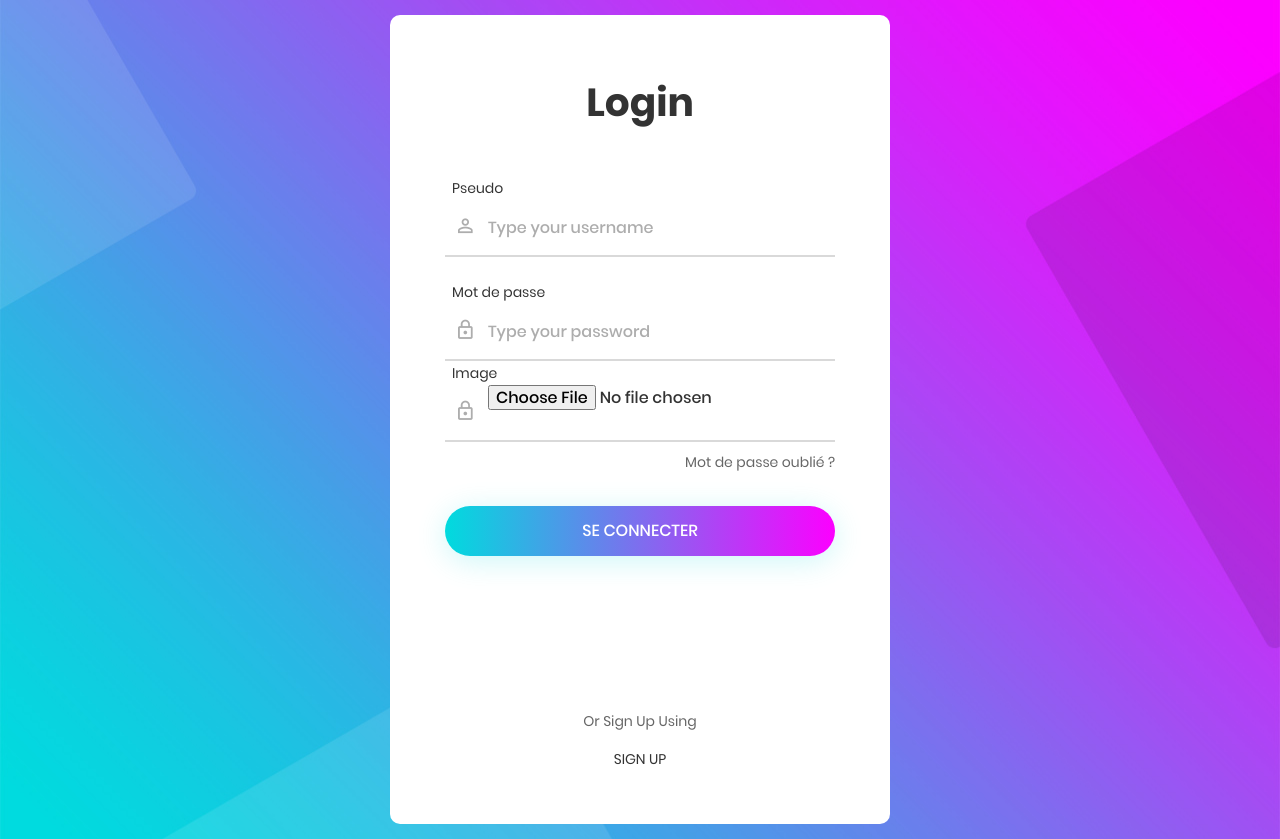
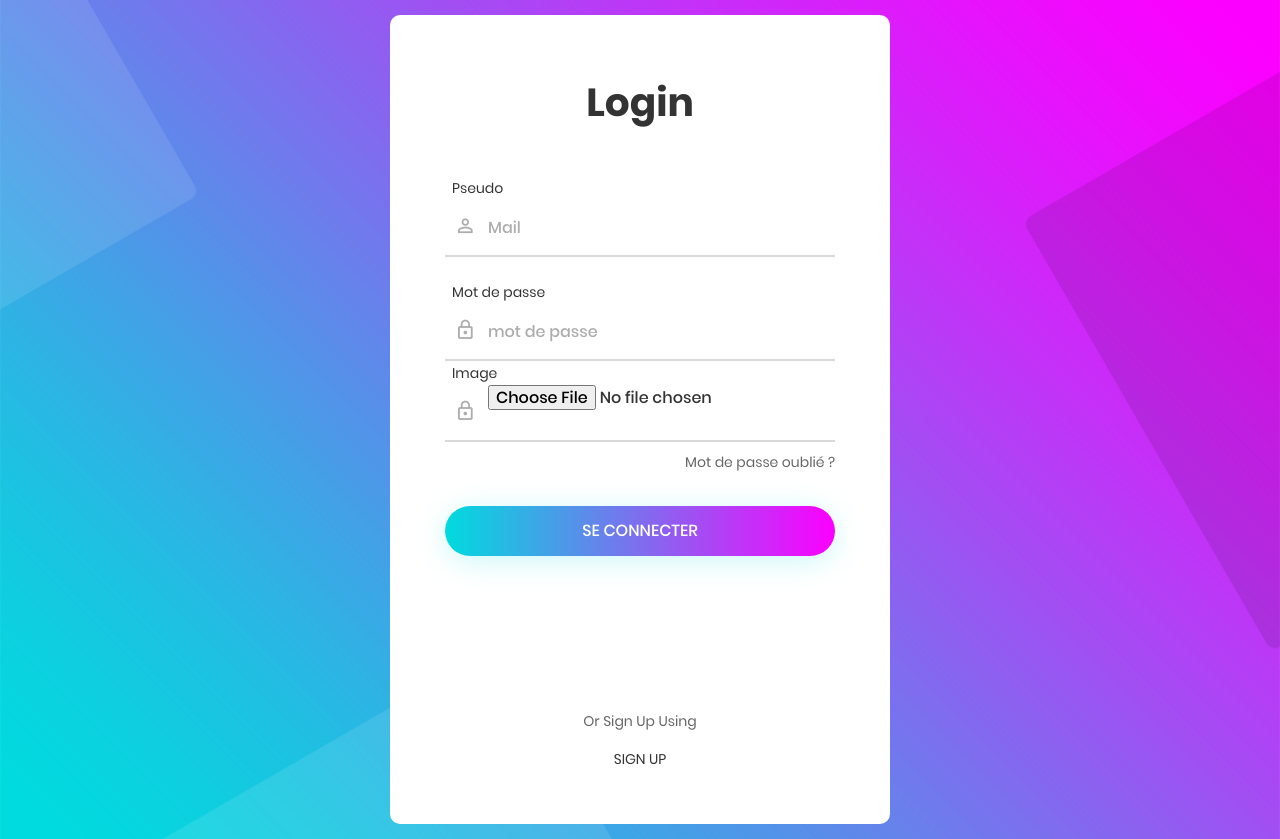
Before and after one commit to loux22/symfony_project, a Symfony app: template symfony_project/templates/user/login.html.twig in a window 1280 px wide. Run offline with Twig, Linux system fonts and the light colour scheme; the template is opened without the code that fills it, so the values that code supplies are empty; some libraries are stand-ins or nearby versions.

Commit message:
bug login

```diff
--- a/symfony_project/templates/user/login.html.twig
+++ b/symfony_project/templates/user/login.html.twig
@@ -38,13 +38,13 @@
 
 				<div class="wrap-input100 validate-input m-b-23" data-validate="Username is reauired">
 					<span class="label-input100">Pseudo</span>
-					<input class="input100" type="text" name="_username" placeholder="Type your username">
+					 <input class="input100" placeholder="Mail" required name="_username" type="text" >
 					<span class="focus-input100" data-symbol="&#xf206;"></span>
 				</div>
 
 				<div class="wrap-input100 validate-input" data-validate="Password is required">
 					<span class="label-input100">Mot de passe</span>
-					<input class="input100" type="password" name="_password" placeholder="Type your password">
+					<input class="input100" placeholder="mot de passe" required name="_password" type="password">
 					<span class="focus-input100" data-symbol="&#xf190;"></span>
 				</div>
 
```
Also changed, not shown: 1 other file.
